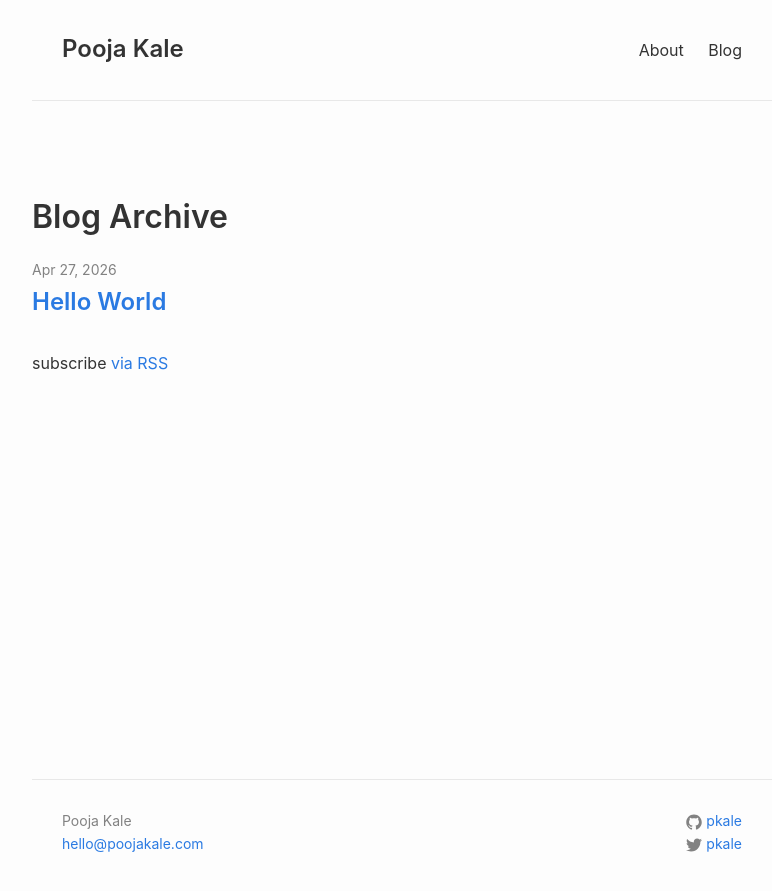
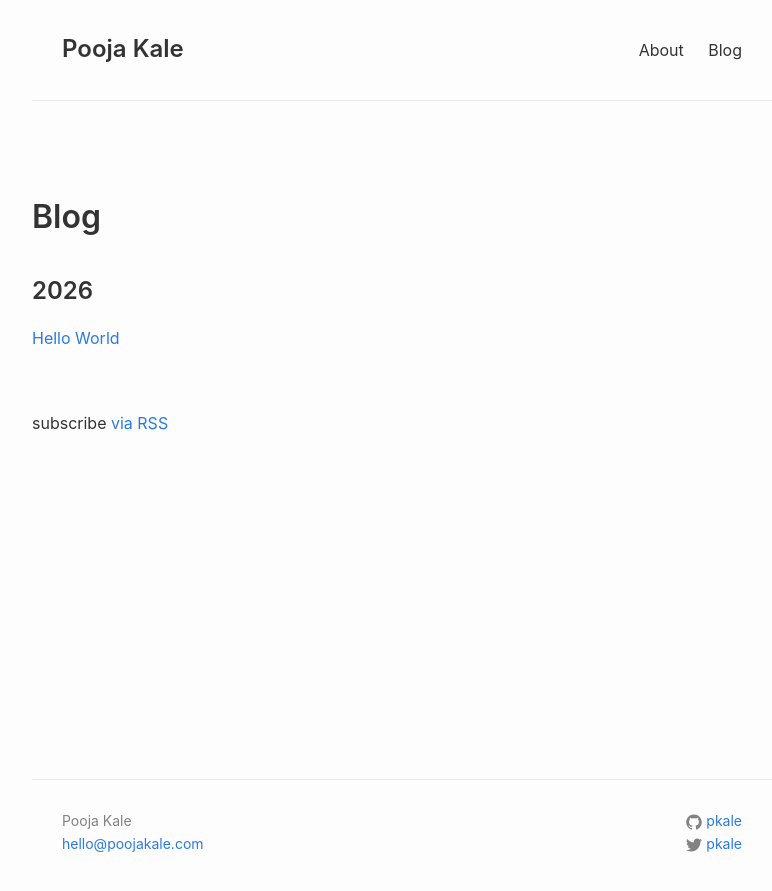
Before and after one commit to pkale/poojakale.github.io, a Jekyll site: the page built from blog/index.html, in a window 1280 px wide. Shown: the top 891 px of the page, without its empty margins (238-1010 px from the left). Built offline with Jekyll 4.4.1, drawn with Linux system fonts in a browser that asks for light colours.

Commit message:
Simplify blog archive to have minimal layout

```diff
--- a/_layouts/archive.html
+++ b/_layouts/archive.html
@@ -3,18 +3,20 @@ layout: base
 ---
 
 <div class="home">
-  <h1 class="page-heading">Blog Archive</h1>
+  <h1 class="page-heading">Blog</h1>
 
-  <ul class="post-list">
-    {% for post in site.posts %}
-      <li>
-        <span class="post-meta">{{ post.date | date: "%b %-d, %Y" }}</span>
-        <h2>
-          <a class="post-link" href="{{ post.url | prepend: site.baseurl }}">{{ post.title }}</a>
-        </h2>
-      </li>
-    {% endfor %}
-  </ul>
+  {% assign postsByYear = site.posts | group_by_exp: "post", "post.date | date: '%Y'" %}
+
+  {% for year in postsByYear %}
+    <h2>{{ year.name }}</h2>
+    <ul class="post-list">
+      {% for post in year.items %}
+        <li>
+          <a href="{{ post.url | prepend: site.baseurl }}">{{ post.title }}</a>
+        </li>
+      {% endfor %}
+    </ul>
+  {% endfor %}
 
   <p class="rss-subscribe">subscribe <a href="{{ "/rss" | prepend: site.baseurl }}">via RSS</a></p>
 
--- a/css/main.scss
+++ b/css/main.scss
@@ -169,19 +169,14 @@ a {
 // Blog
 .post-list {
   list-style: none;
+  margin-bottom: $spacing-unit * 2;
 
   li {
-    margin-bottom: $spacing-unit;
+    margin-bottom: $spacing-unit / 3;
   }
 
-  .post-meta {
-    color: $grey-color;
-    font-size: $small-font-size;
-  }
-
-  h2 {
-    margin-top: 0;
-    font-size: 1.5em;
+  a {
+    font-size: 1em;
   }
 }
 
```
